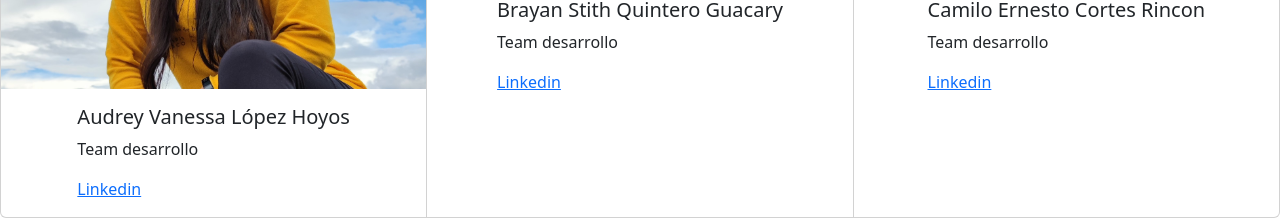
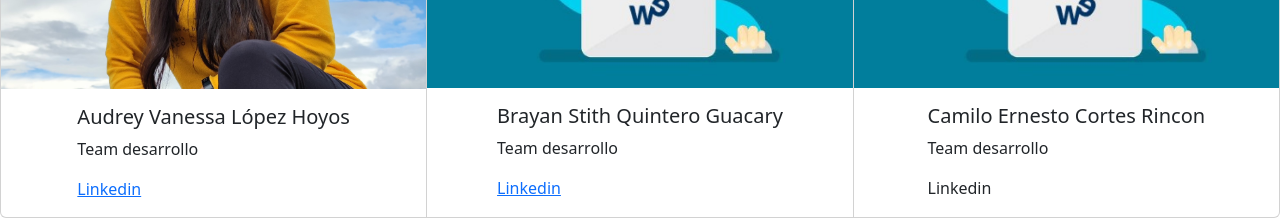
Before and after one commit to bryanstithquintero/Proyecto-Ciclo-4, a React (Create React App) app in the folder alquiler-maquinaria/: page /Home in a window 1280 px wide. Shown: the part 3791-4009 px from the top of the page. Built offline with nearby package versions, Linux system fonts and the light colour scheme.

Commit message:
cambios Home

```diff
--- a/alquiler-maquinaria/src/components/home/Home.js
+++ b/alquiler-maquinaria/src/components/home/Home.js
@@ -192,7 +192,7 @@
             <Card.Body>
               <Card.Title>Brayan Stith Quintero Guacary</Card.Title>
               <Card.Text>Team desarrollo</Card.Text>
-              <a href="#">
+              <a href="https://www.linkedin.com/in/bryan-quintero">
                 <Card.Text>Linkedin</Card.Text>
               </a>
             </Card.Body>
@@ -202,7 +202,7 @@
             <Card.Body>
               <Card.Title>Camilo Ernesto Cortes Rincon</Card.Title>
               <Card.Text>Team desarrollo</Card.Text>
-              <a href="#">
+              <a>
                 <Card.Text>Linkedin</Card.Text>
               </a>
             </Card.Body>
```
Also changed, not shown: alquiler-maquinaria/public/img/brayan.jpg (added), alquiler-maquinaria/public/img/camilo.jpg (added).
